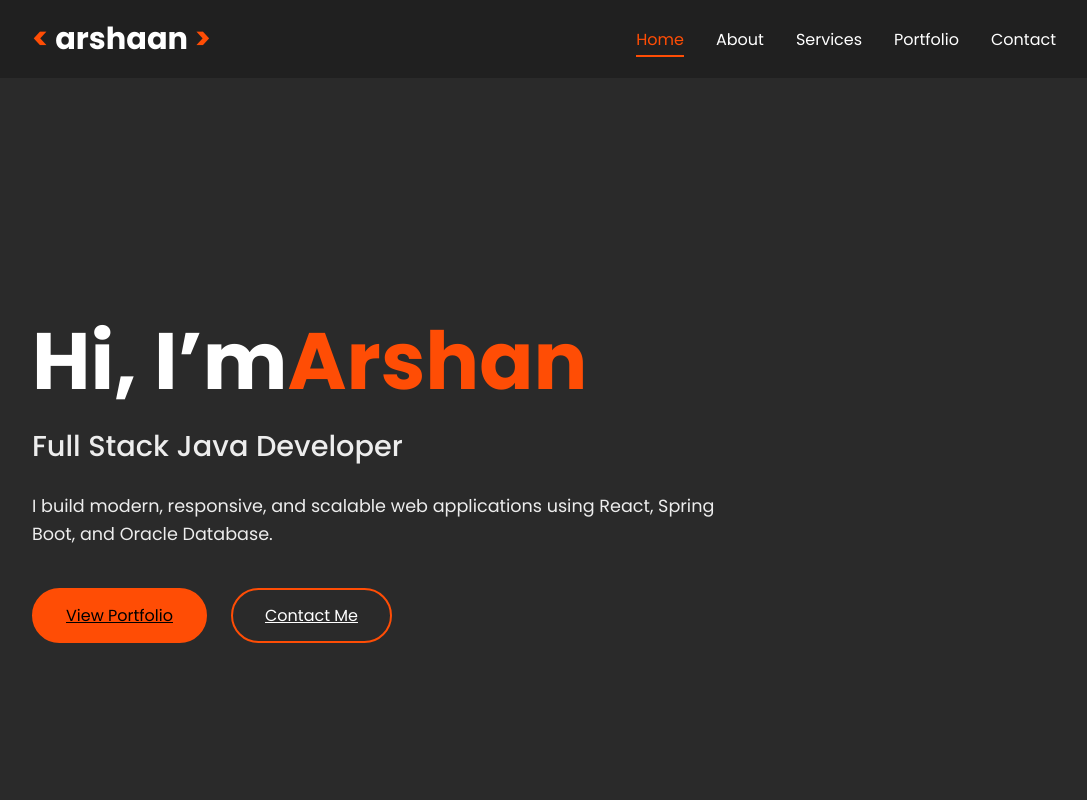
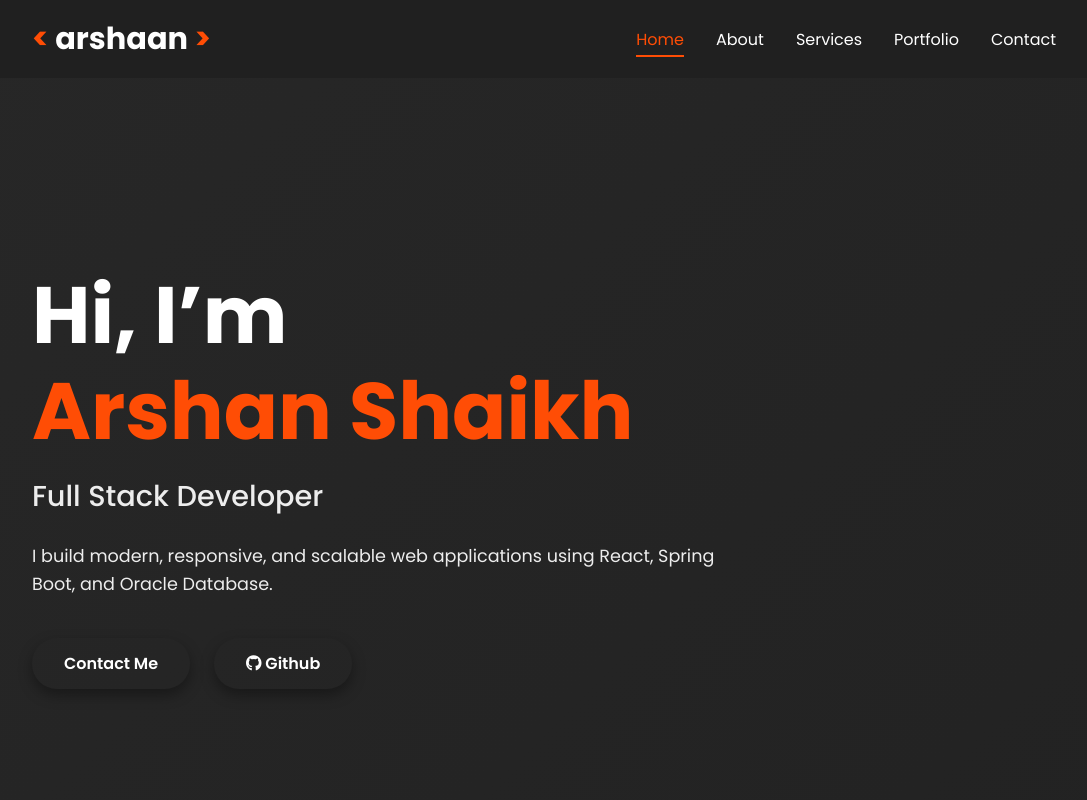
Before and after one commit to ArshanShaikh87/Portfolio, a React (Vite) app: page / in a window 1280 px wide. Shown: the top 800 px of the page, without its empty margins (96-1183 px from the left). Built offline with nearby package versions, Linux system fonts and the light colour scheme.

Commit message:
Hero/Home section design completed

```diff
--- a/index.html
+++ b/index.html
@@ -6,6 +6,7 @@
     <meta name="viewport" content="width=device-width, initial-scale=1.0" />
     <link href="https://fonts.googleapis.com/css2?family=Poppins:wght@300;400;500;600;700&display=swap" rel="stylesheet">
     <link rel="stylesheet" href="https://cdn.jsdelivr.net/gh/devicons/devicon@latest/devicon.min.css"/>
+    <link rel="stylesheet"href="https://cdnjs.cloudflare.com/ajax/libs/font-awesome/6.5.1/css/all.min.css"/>
 
     <title>portfolio-frontend</title>
   </head>
--- a/src/sections/home.jsx
+++ b/src/sections/home.jsx
@@ -1,23 +1,51 @@
+import { useEffect, useState } from 'react';
 import '../styles/home.css';
 
 function Home() {
+  const [showContent, setShowContent] = useState(false);
+
+  useEffect(() => {
+    // typing duration = 3s (same as CSS)
+    const timer = setTimeout(() => {
+      setShowContent(true);
+    }, 3000);
+
+    return () => clearTimeout(timer);
+  }, []);
+
   return (
     <section id="home" className="home">
       <div className="home-content">
-        <h1>
-          Hi, I’m<span>Arshan</span>
+        <h1 className="typing">
+          Hi, I’m <br />
+          <span>Arshan Shaikh</span>
         </h1>
 
-        <h3>Full Stack Java Developer</h3>
+        {/* Content appears AFTER typing */}
+        <div className={`hero-reveal ${showContent ? 'show' : ''}`}>
+          <h3>Full Stack Developer</h3>
 
-        <p>
-          I build modern, responsive, and scalable web applications using
-          React, Spring Boot, and Oracle Database.
-        </p>
+          <p>
+            I build modern, responsive, and scalable web applications using
+            React, Spring Boot, and Oracle Database.
+          </p>
 
-        <div className="home-btns">
-          <a href="#portfolio" className="btn primary">View Portfolio</a>
-          <a href="#contact" className="btn">Contact Me</a>
+          <div className="home-btns">
+            <a href="#contact" className="btn">
+              Contact Me
+            </a>
+
+            <a
+            href="https://github.com/ArshanShaikh87"
+            target="_blank"
+            rel="noopener noreferrer"
+            className="btn primary">
+            <i className="fa-brands fa-github"></i>
+            <span> Github</span>
+            </a>
+
+
+          </div>
         </div>
       </div>
     </section>
--- a/src/styles/home.css
+++ b/src/styles/home.css
@@ -1,5 +1,5 @@
 /* =========================
-   Home / Hero Section
+   Hero Section
    ========================= */
 
 .home {
@@ -7,11 +7,59 @@
   padding: 6rem 10%;
   display: flex;
   align-items: center;
-  background: var(--bg-color);
+  background: linear-gradient(
+    135deg,
+    rgba(42, 42, 42, 0.95),
+    rgba(32, 32, 32, 0.95)
+  );
+  background-size: 200% 200%;
+  animation: backgroundMove 10s infinite alternate ease-in-out;
 }
+
+@keyframes backgroundMove {
+  0% {
+    background-position: 0% 50%;
+  }
+  100% {
+    background-position: 100% 50%;
+  }
+}
+
+/* =========================
+   Typing Effect (FIXED)
+   ========================= */
+
+.typing {
+  white-space: nowrap;
+  overflow: hidden;
+  width: fit-content;
+  border-right: 2px solid var(--main-color);
+  animation: typing 3s steps(30, end) forwards,
+             caret-hide 0s ease forwards 3s;
+}
+
+@keyframes typing {
+  from {
+    width: 0;
+  }
+  to {
+    width: 100%;
+  }
+}
+
+@keyframes caret-hide {
+  to {
+    border-right: none;
+  }
+}
+
+/* =========================
+   Content Styling
+   ========================= */
 
 .home-content {
   max-width: 700px;
+  text-align: left;
 }
 
 .home-content h1 {
@@ -38,34 +86,78 @@
   color: var(--second-color);
 }
 
-/* Buttons */
+/* =========================
+   Buttons (POLISHED)
+   ========================= */
+
 .home-btns {
   display: flex;
   gap: 1.5rem;
 }
 
+.btn{
+  color: var(--text-color);
+}
+
 .btn {
   padding: 0.8rem 2rem;
+  font-weight: 600;
   font-size: 1rem;
-  border-radius: 30px;
-  border: 2px solid var(--main-color);
-  background: transparent;
+  border-radius: 25px;
+  border: none;
+  cursor: pointer;
   color: var(--text-color);
-  cursor: pointer;
-  transition: 0.3s;
-}
+  background: linear-gradient(
+    145deg,
+    var(--bg-color),
 
-.btn.primary {
-  background: var(--main-color);
-  color: #000;
+  );
+  box-shadow: 0 6px 14px rgba(0, 0, 0, 0.35);
+  transition: transform 0.3s ease, box-shadow 0.3s ease;
+  text-decoration: none;
 }
 
 .btn:hover {
-  background: var(--main-color);
-  color: #000;
+  transform: translateY(-3px);
+  box-shadow: 0 10px 24px rgba(255, 77, 5, 0.45);
 }
 
-/* Mobile Responsive */
+.btn-primary{
+  color: var(--text-color);
+}
+
+.btn-primary{
+
+  padding: 0.8rem 2rem;
+  font-weight: 900;
+  font-size: 2rem;
+  border-radius: 25px;
+  border: none;
+  cursor: pointer;
+  color:var(--text-color);
+  background: linear-gradient(
+    145deg,
+    var(--bg-color),
+
+  );
+  box-shadow: 0 6px 14px rgba(0, 0, 0, 0.35);
+  transition: transform 0.3s ease, box-shadow 0.3s ease;
+  text-decoration: none;
+
+}
+
+.btn-primary:hover {
+  transform: translateY(-3px);
+  box-shadow: 0 10px 24px rgba(255, 77, 5, 0.45);
+
+}
+
+
+
+/* =========================
+   Responsive
+   ========================= */
+
 @media (max-width: 768px) {
   .home {
     padding: 5rem 6%;
@@ -85,3 +177,19 @@
     flex-wrap: wrap;
   }
 }
+
+
+/* =========================
+   Hero Reveal Animation
+   ========================= */
+
+.hero-reveal {
+  opacity: 0;
+  transform: translateY(20px);
+  transition: opacity 0.6s ease, transform 0.6s ease;
+}
+
+.hero-reveal.show {
+  opacity: 1;
+  transform: translateY(0);
+}
```
